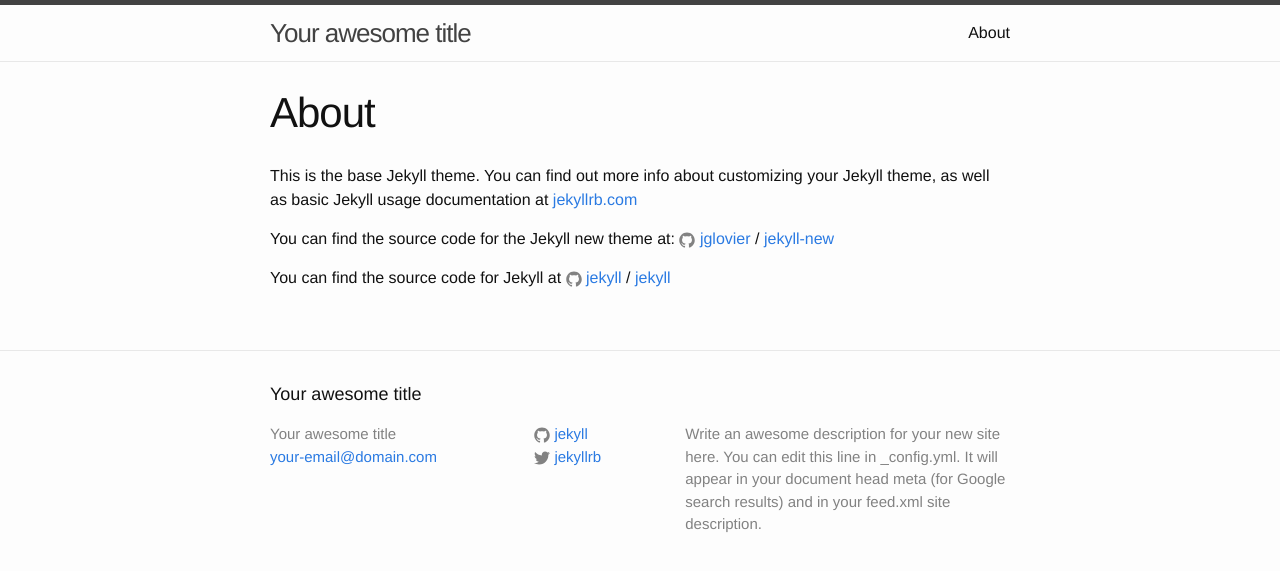
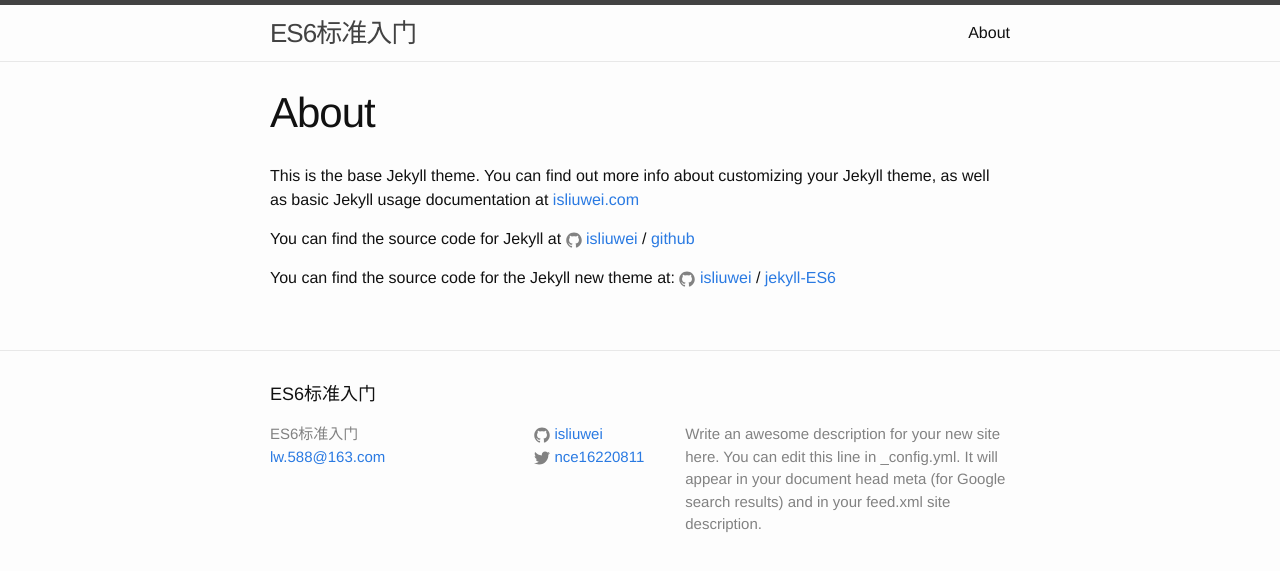
Before and after one commit to isliuwei/DataStructure, a Jekyll site: the page built from about.md, in a window 1280 px wide. Shown: the top 571 px of the page. Built offline with Jekyll 4.4.1, drawn with Linux system fonts in a browser that asks for light colours.

```diff
--- a/_config.yml
+++ b/_config.yml
@@ -6,16 +6,17 @@
 # 'jekyll serve'. If you change this file, please restart the server process.
 
 # Site settings
-title: Your awesome title
-email: your-email@domain.com
+title: ES6标准入门
+email: lw.588@163.com
 description: > # this means to ignore newlines until "baseurl:"
   Write an awesome description for your new site here. You can edit this
   line in _config.yml. It will appear in your document head meta (for
   Google search results) and in your feed.xml site description.
-baseurl: "" # the subpath of your site, e.g. /blog
-url: "http://yourdomain.com" # the base hostname & protocol for your site
-twitter_username: jekyllrb
-github_username:  jekyll
+baseurl: "/ES6" # the subpath of your site, e.g. /blog
+url: "http://isliuwei.com" # the base hostname & protocol for your site
+twitter_username: nce16220811
+github_username:  isliuwei
+
 
 # Build settings
 markdown: kramdown
--- a/_posts/2016-08-09-welcome-to-jekyll.markdown
+++ b/_posts/2016-07-20-welcome-to-jekyll.markdown
@@ -1,7 +1,7 @@
 ---
 layout: post
 title:  "Welcome to Jekyll!"
-date:   2016-08-09 10:39:28 +0800
+date:   2016-07-20 18:32:57 +0800
 categories: jekyll update
 ---
 You’ll find this post in your `_posts` directory. Go ahead and edit it and re-build the site to see your changes. You can rebuild the site in many different ways, but the most common way is to run `jekyll serve`, which launches a web server and auto-regenerates your site when a file is updated.
--- a/about.md
+++ b/about.md
@@ -4,12 +4,14 @@
 permalink: /about/
 ---
 
-This is the base Jekyll theme. You can find out more info about customizing your Jekyll theme, as well as basic Jekyll usage documentation at [jekyllrb.com](http://jekyllrb.com/)
+This is the base Jekyll theme. You can find out more info about customizing your Jekyll theme, as well as basic Jekyll usage documentation at [isliuwei.com](http://isliuwei.com/)
+
+
+
+You can find the source code for Jekyll at
+{% include icon-github.html username="isliuwei" %} /
+[github](https://github.com/isliuwei)
 
 You can find the source code for the Jekyll new theme at:
-{% include icon-github.html username="jglovier" %} /
-[jekyll-new](https://github.com/jglovier/jekyll-new)
-
-You can find the source code for Jekyll at
-{% include icon-github.html username="jekyll" %} /
-[jekyll](https://github.com/jekyll/jekyll)
+{% include icon-github.html username="isliuwei" %} /
+[jekyll-ES6](https://github.com/isliuwei/ES6)
```
Also changed, not shown: _posts/2016-07-20-let和const命令.markdown (renamed from _posts/2016-08-09-数组.markdown), 7 other files.
